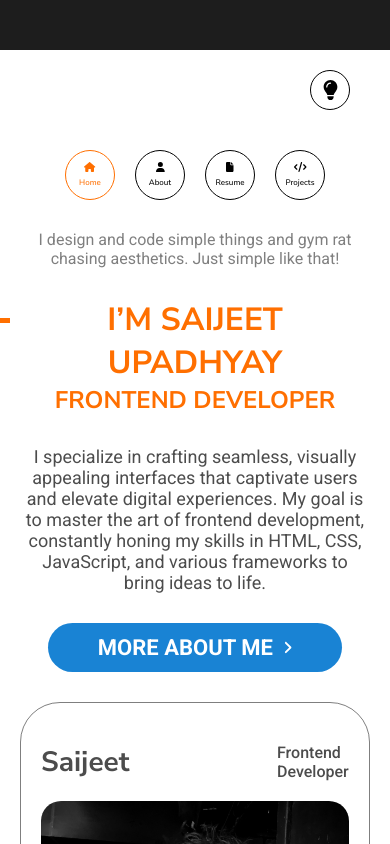
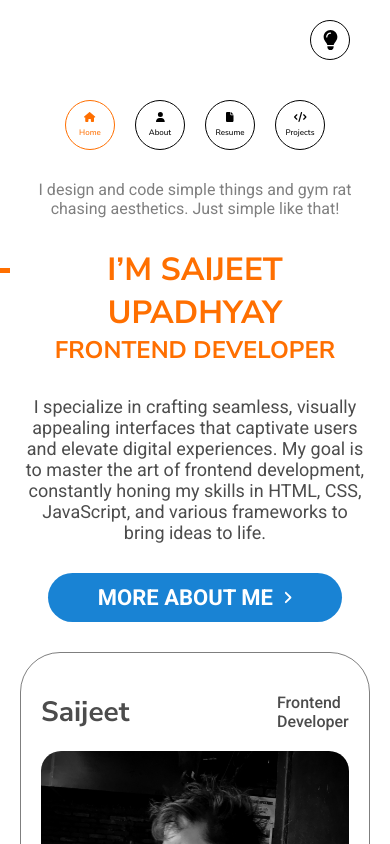
Before and after one commit to Saijeet7/react-portfolio, a React (Vite) app: page / in a window 390 px wide. Shown: the top 844 px of the page. Built offline with nearby package versions, Linux system fonts and the light colour scheme.

Commit message:
Complete : minor changes

```diff
--- a/src/index.css
+++ b/src/index.css
@@ -9,8 +9,6 @@ body {
   -webkit-font-smoothing: antialiased;
   -moz-osx-font-smoothing: grayscale;
   color: white;
-  background: #1d1d1d;
-
 }
 
 /* reset.css */
@@ -74,14 +72,3 @@ ul {
 .hide-field {
   display: none;
 }
-
-@media screen and (max-width: 1024px) {
-  body {
-    margin-top: 60px;
-  }
-}
-@media screen and (max-width: 768px) {
-  body {
-    margin-top: 50px;
-  }
-}
```
